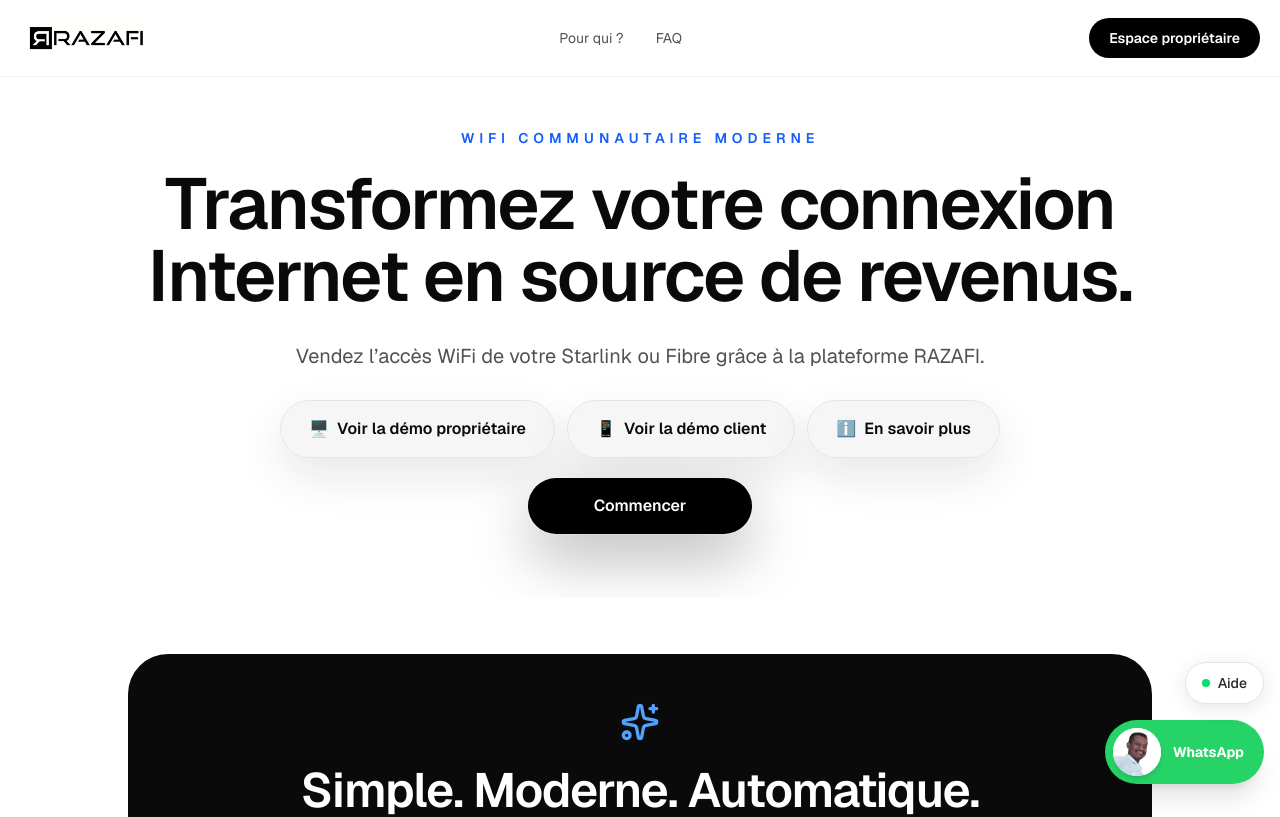
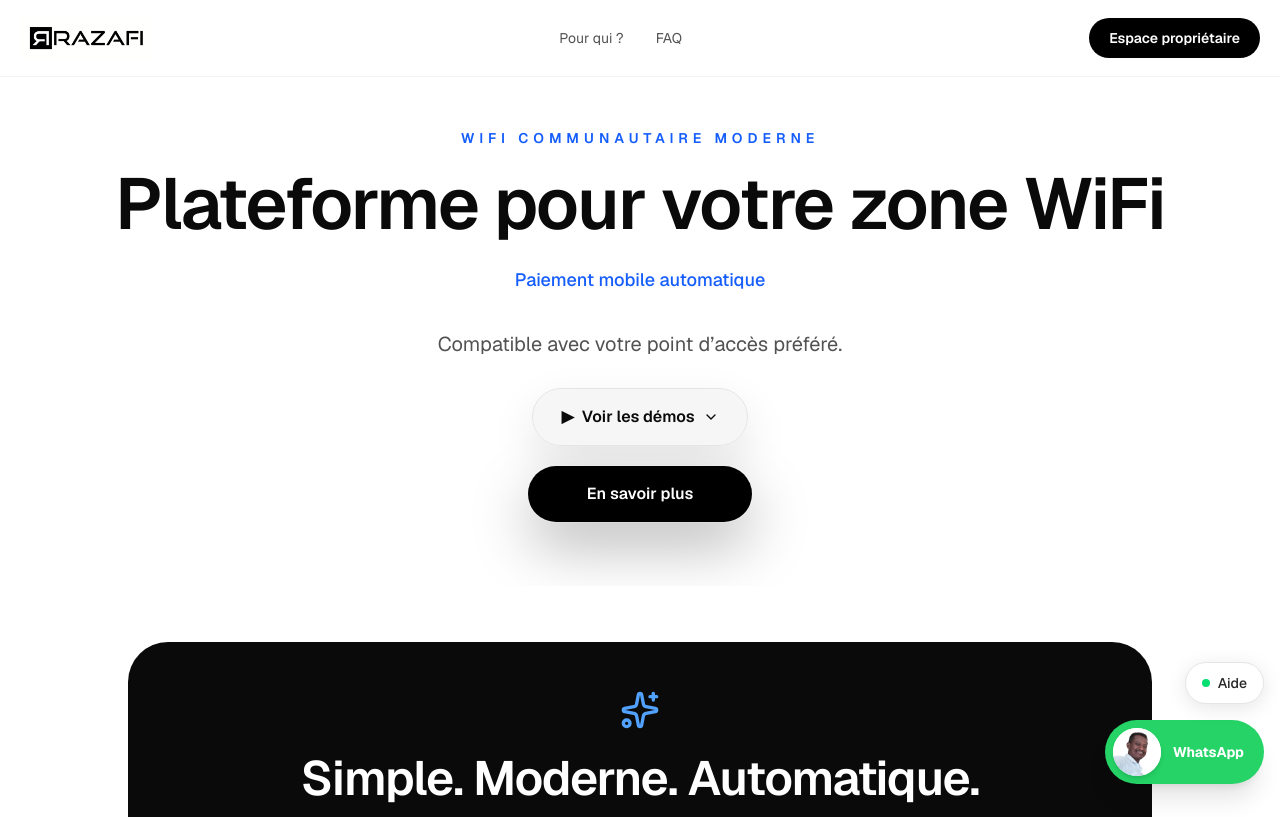
Before and after one commit to Razafisosthene/razafi-website, a Next.js app: page / in a window 1280 px wide. Shown: the top 817 px of the page. Built offline with nearby package versions, Linux system fonts and the light colour scheme.

Commit message:
render style

```diff
--- a/src/app/page.tsx
+++ b/src/app/page.tsx
@@ -1,7 +1,7 @@
 "use client";
 import { useState, useEffect, useRef } from "react";
 import Image from "next/image";
-import { motion } from "framer-motion";
+import { motion, useReducedMotion } from "framer-motion";
 import {
   Wifi,
   Smartphone,
@@ -83,6 +83,110 @@
     a: "Non. Les revenus dépendent du nombre d’utilisateurs, de l’emplacement et de la visibilité du réseau dans votre zone. Comme toute activité locale, il est important de faire connaître votre réseau WiFi autour de vous.",
   },
   ];
+
+// ── Hero animated feature cycle ─────────────────────────────────────────────
+const HERO_FEATURES = [
+  "Assistant IA intégré",
+  "Activation instantanée",
+  "Paiement mobile automatique",
+  "Dashboard propriétaire à distance",
+];
+
+function HeroFeatureCycle() {
+  const [index, setIndex] = useState(0);
+  const [visible, setVisible] = useState(true);
+  const shouldReduceMotion = useReducedMotion();
+
+  useEffect(() => {
+    if (shouldReduceMotion) return;
+    const interval = setInterval(() => {
+      setVisible(false);
+      setTimeout(() => {
+        setIndex((prev) => (prev + 1) % HERO_FEATURES.length);
+        setVisible(true);
+      }, 350);
+    }, 2800);
+    return () => clearInterval(interval);
+  }, [shouldReduceMotion]);
+
+  return (
+    <div
+      className="mx-auto mt-5 flex h-10 max-w-xl items-center justify-center overflow-hidden"
+      aria-live="polite"
+      aria-atomic="true"
+    >
+      <motion.span
+        key={shouldReduceMotion ? 0 : index}
+        initial={shouldReduceMotion ? false : { opacity: 0, y: 8 }}
+        animate={shouldReduceMotion ? { opacity: 1, y: 0 } : visible ? { opacity: 1, y: 0 } : { opacity: 0, y: -8 }}
+        transition={{ duration: 0.38, ease: "easeInOut" }}
+        className="text-[15px] font-medium whitespace-nowrap text-blue-600 sm:text-base md:text-lg"
+      >
+        {shouldReduceMotion ? HERO_FEATURES[0] : HERO_FEATURES[index]}
+      </motion.span>
+    </div>
+  );
+}
+
+// ── Hero demo dropdown button ────────────────────────────────────────────────
+function HeroDemoButton() {
+  const [open, setOpen] = useState(false);
+  const ref = useRef<HTMLDivElement>(null);
+
+  useEffect(() => {
+    function handleClickOutside(e: MouseEvent) {
+      if (ref.current && !ref.current.contains(e.target as Node)) {
+        setOpen(false);
+      }
+    }
+    document.addEventListener("mousedown", handleClickOutside);
+    return () => document.removeEventListener("mousedown", handleClickOutside);
+  }, []);
+
+  return (
+    <div ref={ref} className="relative">
+      <button
+        type="button"
+        onClick={() => setOpen((prev) => !prev)}
+        className="inline-flex w-full items-center justify-center gap-2 rounded-full border border-neutral-200 bg-neutral-100/90 px-7 py-4 text-sm font-semibold text-neutral-950 shadow-[0_18px_45px_rgba(15,23,42,0.10)] backdrop-blur-xl transition duration-300 hover:-translate-y-0.5 hover:scale-[1.02] hover:border-neutral-300 hover:bg-white sm:w-auto md:text-base"
+      >
+        <span aria-hidden="true">▶</span>
+        <span>Voir les démos</span>
+        <ChevronDown
+          className={`h-4 w-4 transition-transform duration-300 ${open ? "rotate-180" : ""}`}
+        />
+      </button>
+
+      {open && (
+        <motion.div
+          initial={{ opacity: 0, y: 6 }}
+          animate={{ opacity: 1, y: 0 }}
+          transition={{ duration: 0.22, ease: "easeOut" }}
+          className="absolute left-1/2 z-30 mt-2 w-52 -translate-x-1/2 overflow-hidden rounded-2xl border border-neutral-200 bg-white shadow-xl"
+        >
+          <a
+            href="/demo/demo-admin"
+            className="flex items-center gap-2 px-5 py-3.5 text-sm font-medium text-neutral-800 transition hover:bg-neutral-50"
+            onClick={() => setOpen(false)}
+          >
+            <span aria-hidden="true">🖥️</span>
+            Démo propriétaire
+          </a>
+          <div className="mx-4 h-px bg-neutral-100" />
+          <a
+            href="/demo/demo-user"
+            className="flex items-center gap-2 px-5 py-3.5 text-sm font-medium text-neutral-800 transition hover:bg-neutral-50"
+            onClick={() => setOpen(false)}
+          >
+            <span aria-hidden="true">📱</span>
+            Démo client
+          </a>
+        </motion.div>
+      )}
+    </div>
+  );
+}
+// ── End hero components ──────────────────────────────────────────────────────
 
 function Reveal({
   children,
@@ -428,46 +532,26 @@
           </p>
 
           <h1 className="text-4xl font-semibold tracking-tight md:text-6xl lg:text-7xl">
-            Transformez votre connexion Internet en source de revenus.
+            Plateforme pour votre zone WiFi
           </h1>
 
+          <HeroFeatureCycle />
+
           <p className="mx-auto mt-7 max-w-3xl text-lg leading-8 text-neutral-600 md:text-xl">
-            Vendez l’accès WiFi de votre Starlink ou Fibre grâce à la plateforme RAZAFI.
+            Compatible avec votre point d’accès préféré.
           </p>
 
           <div className="mx-auto mt-7 flex max-w-4xl flex-col items-center justify-center gap-3 sm:flex-row sm:flex-wrap">
-            <a
-              href="/demo/demo-admin"
-              className="inline-flex w-full items-center justify-center gap-2 rounded-full border border-neutral-200 bg-neutral-100/90 px-7 py-4 text-sm font-semibold text-neutral-950 shadow-[0_18px_45px_rgba(15,23,42,0.10)] backdrop-blur-xl transition duration-300 hover:-translate-y-0.5 hover:scale-[1.02] hover:border-neutral-300 hover:bg-white sm:w-auto md:text-base"
-            >
-              <span aria-hidden="true">🖥️</span>
-              <span>Voir la démo propriétaire</span>
-            </a>
-
-            <a
-              href="/demo/demo-user"
-              className="inline-flex w-full items-center justify-center gap-2 rounded-full border border-neutral-200 bg-neutral-100/90 px-7 py-4 text-sm font-semibold text-neutral-950 shadow-[0_18px_45px_rgba(15,23,42,0.10)] backdrop-blur-xl transition duration-300 hover:-translate-y-0.5 hover:scale-[1.02] hover:border-neutral-300 hover:bg-white sm:w-auto md:text-base"
-            >
-              <span aria-hidden="true">📱</span>
-              <span>Voir la démo client</span>
-            </a>
-
-            <a
-              href="#faq"
-              className="inline-flex w-full items-center justify-center gap-2 rounded-full border border-neutral-200 bg-neutral-100/90 px-7 py-4 text-sm font-semibold text-neutral-950 shadow-[0_18px_45px_rgba(15,23,42,0.10)] backdrop-blur-xl transition duration-300 hover:-translate-y-0.5 hover:scale-[1.02] hover:border-neutral-300 hover:bg-white sm:w-auto md:text-base"
-            >
-              <span aria-hidden="true">ℹ️</span>
-              <span>En savoir plus</span>
-            </a>
+            <HeroDemoButton />
           </div>
 
           <div className="mt-5 flex justify-center">
-          <a
-  href={whatsappUrl}
-  className="inline-flex w-auto min-w-[190px] items-center justify-center rounded-full bg-black px-10 py-4 text-sm font-semibold text-white shadow-[0_24px_60px_rgba(0,0,0,0.28)] ring-1 ring-white/20 transition duration-300 hover:-translate-y-0.5 hover:scale-[1.02] hover:bg-neutral-900 md:min-w-56 md:text-base"
->
-  Commencer
-</a>
+            <a
+              href="#pour-qui"
+              className="inline-flex w-auto min-w-[190px] items-center justify-center rounded-full bg-black px-10 py-4 text-sm font-semibold text-white shadow-[0_24px_60px_rgba(0,0,0,0.28)] ring-1 ring-white/20 transition duration-300 hover:-translate-y-0.5 hover:scale-[1.02] hover:bg-neutral-900 md:min-w-56 md:text-base"
+            >
+              En savoir plus
+            </a>
           </div>
         </motion.div>
       </section>
```
